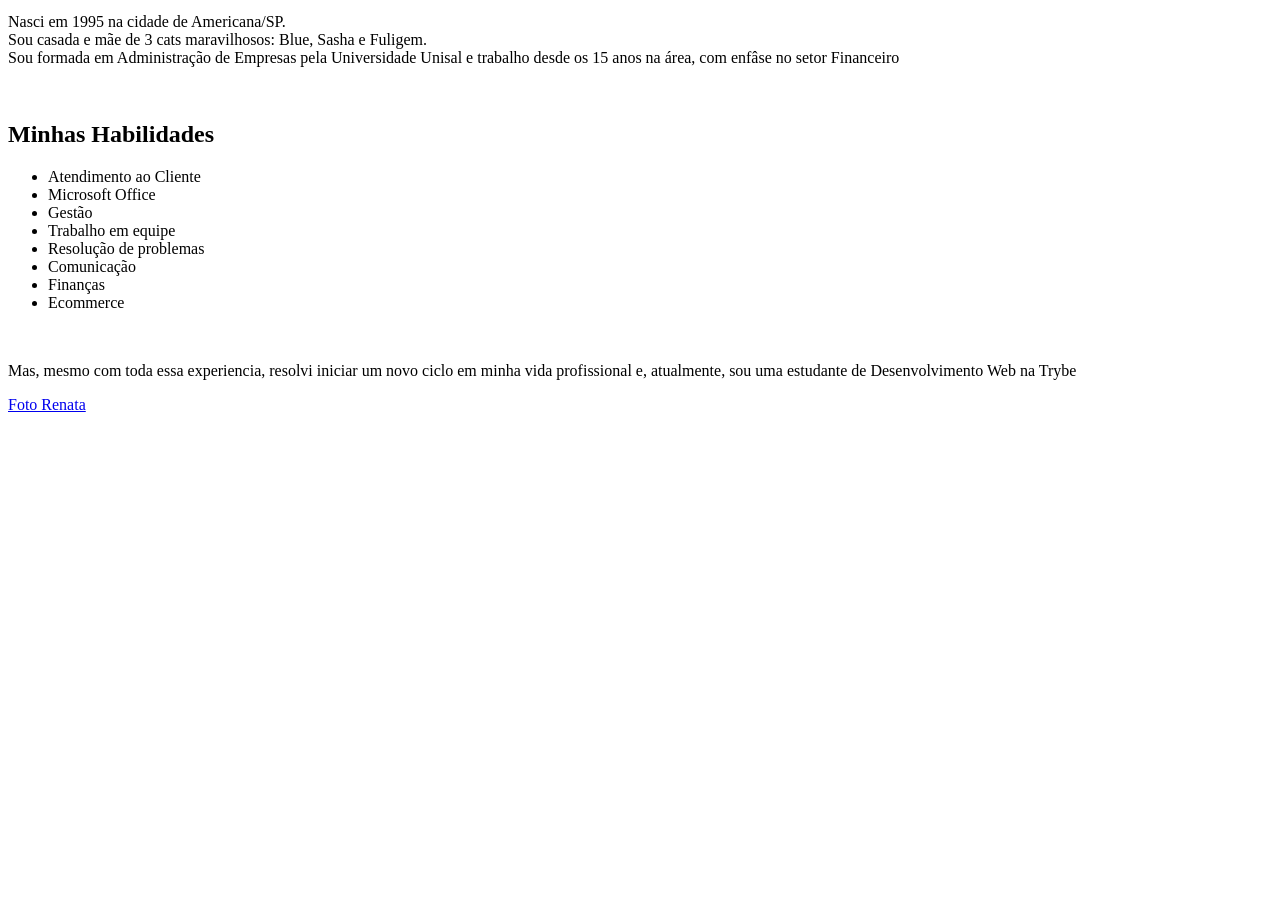
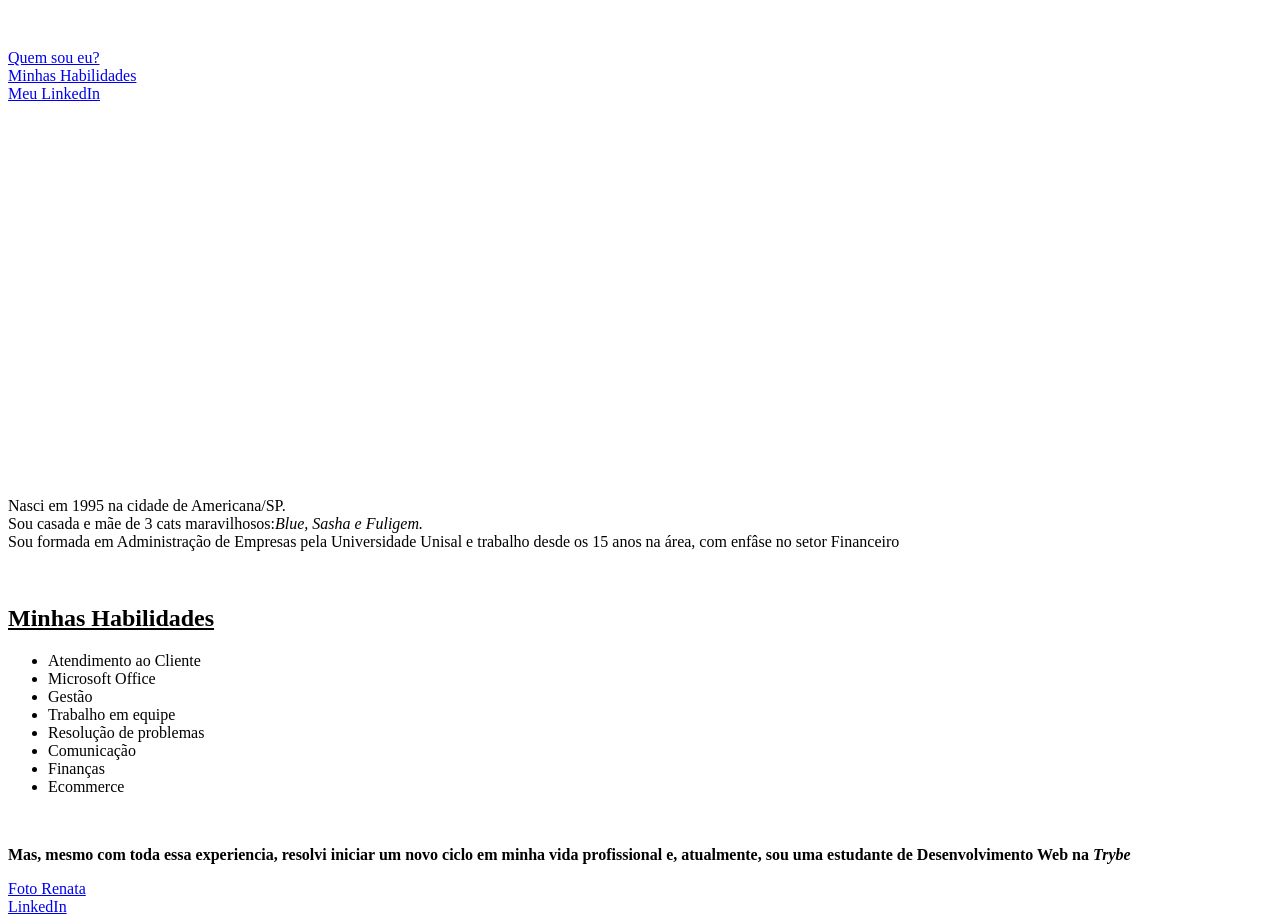
Before and after one commit to RenataNucci/RenataNucci.github.io, a plain HTML site: page index.html in a window 1280 px wide. Shown: the part 101-1019 px from the top of the page. Before the commit the page ends 800 px from the top, so only its background shows below. Drawn offline with Linux system fonts and the light colour scheme.

Commit message:
Adicionado links de navegação

```diff
--- a/index.html
+++ b/index.html
@@ -7,10 +7,36 @@
 <body>
     <h1>Ola! Eu sou a Renata Pereira Nucci!</h1>
     <p id="FotoRenata"><img src="Foto Atual.jpg" alt="Foto da Renata" width="180px"></p>
-    <p>Nasci em 1995 na cidade de Americana/SP. <br> Sou casada e mãe de 3 cats maravilhosos: Blue, Sasha e Fuligem. <br>
+    <br>
+    <br>
+    <a href="#quemsoueu">Quem sou eu?</a><br>
+    <a href="#habilidades">Minhas Habilidades</a><br>
+    <a href="#meulinkedin">Meu LinkedIn</a><br>
+    <br>
+    <br>
+    <br>
+    <br>
+    <br>
+    <br>
+    <br>
+    <br>
+    <br>
+    <br>
+    <br>
+    <br>
+    <br>
+    <br>
+    <br>
+    <br>
+    <br>
+    <br>
+    <br>
+    <br>
+    <br>
+    <p id="quemsoueu">Nasci em 1995 na cidade de Americana/SP. <br> Sou casada e mãe de 3 cats maravilhosos:<i>Blue, Sasha e Fuligem.</i><br>
     Sou formada em Administração de Empresas pela Universidade Unisal e trabalho desde os 15 anos na área, com enfâse no setor Financeiro</p>
     <br>
-    <h2>Minhas Habilidades</h2>
+    <h2 id="habilidades"><u>Minhas Habilidades</u></h2>
  <ul>
     <li>Atendimento ao Cliente</li>
     <li>Microsoft Office</li>
@@ -22,9 +48,10 @@
     <li>Ecommerce</li>
  </ul>
  <br>
- <p> Mas, mesmo com toda essa experiencia, resolvi iniciar um novo ciclo em minha vida profissional e, atualmente, sou uma estudante de Desenvolvimento Web na Trybe </p>
+ <p><strong>Mas, mesmo com toda essa experiencia, resolvi iniciar um novo ciclo em minha vida profissional e, atualmente, sou uma estudante de Desenvolvimento Web na <i>Trybe</i></strong></p>
 
 
- <a href="#FotoRenata">Foto Renata</a>
+ <a href="#FotoRenata">Foto Renata</a><br>
+ <a id="meulinkedin" href="https://www.linkedin.com/in/renata-pereira-nucci-a32a86116/" target="_blank">LinkedIn</a>
 </body>
 </html>
```
